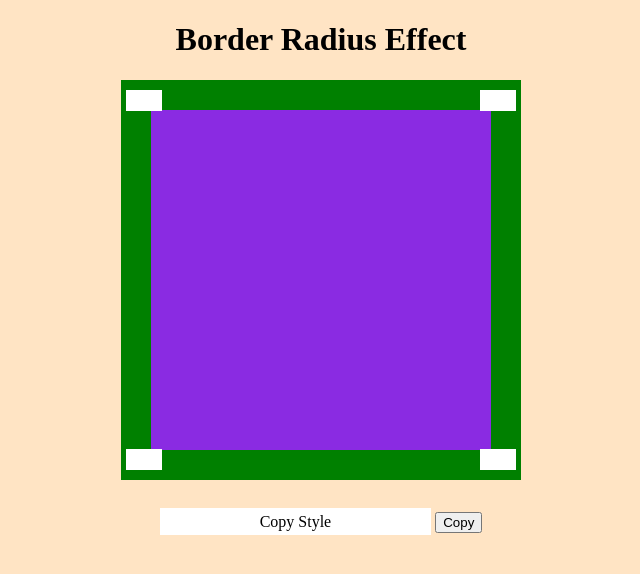
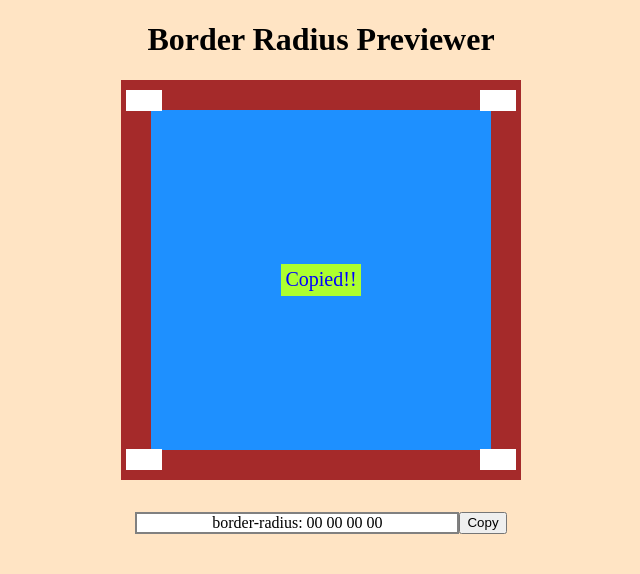
Before and after one commit to Tade77/florinpop, a plain HTML site: page index.html in a window 1280 px wide. Both pictures are taken after a click on the button "Copy". Shown: the whole page, without its empty margins (319-959 px from the left). Drawn offline with Linux system fonts and the light colour scheme.

Commit message:
project init

```diff
--- a/index.html
+++ b/index.html
@@ -8,8 +8,9 @@
     <title>Border Radius Previewer</title>
   </head>
   <body>
-    <h1>Border Radius Effect</h1>
+    <h1>Border Radius Previewer</h1>
     <div id="container">
+      <div id="modal">Copied!!</div>
       <input type="text" id="value1" />
       <input type="text" id="value2" />
       <input type="text" id="value3" />
@@ -18,7 +19,15 @@
       <div id="outer"></div>
     </div>
     <div class="output">
-      <span id="text">Copy Style</span>
+      <div>
+        <span id="display">
+          border-radius:
+          <span id="prop1">00</span>
+          <span id="prop2">00</span>
+          <span id="prop3">00</span>
+          <span id="prop4">00</span>
+        </span>
+      </div>
       <button id="btn">Copy</button>
     </div>
     <script src="./index.js"></script>
--- a/index.js
+++ b/index.js
@@ -1,36 +1,54 @@
 //selector
 const outerEl = document.querySelector("#outer");
+const modalEl = document.querySelector("#modal");
 const input1El = document.querySelector("#value1");
 const input2El = document.querySelector("#value2");
 const input3El = document.querySelector("#value3");
 const input4El = document.querySelector("#value4");
-const textEl = document.getElementById("text");
+// const textEl = document.getElementById("text");
 const buttonEl = document.getElementById("btn");
+const displayEl = document.getElementById("display");
+const prop1El = document.querySelector("#prop1");
+const prop2El = document.querySelector("#prop2");
+const prop3El = document.querySelector("#prop3");
+const prop4El = document.querySelector("#prop4");
 
 //triggers or eventListener
-buttonEl.addEventListener("click", () => alert("text copied"));
+buttonEl.addEventListener("click", () => {
+  navigator.clipboard.writeText(displayEl.innerText);
+});
+buttonEl.addEventListener("click", () => {
+  modalEl.style.display = "flex";
+});
+modalEl.addEventListener("mouseover", () => {
+  modalEl.style.display = "none";
+});
 
 //top left
 input1El.addEventListener("input", () => {
   let topLeft;
   topLeft = `${parseInt(input1El.value)}px`;
   outerEl.style.borderTopLeftRadius = topLeft;
+  prop1El.innerHTML = topLeft;
 });
 //top right
 input2El.addEventListener("input", () => {
   let topRight;
   topRight = `${parseInt(input2El.value)}px`;
   outerEl.style.borderTopRightRadius = topRight;
+  prop2El.innerHTML = topRight;
 });
 //bottom right
 input3El.addEventListener("input", () => {
   let bottomRight;
   bottomRight = `${parseInt(input3El.value)}px`;
   outerEl.style.borderBottomRightRadius = bottomRight;
+  prop3El.innerHTML = bottomRight;
 });
 //bottom left
 input4El.addEventListener("input", () => {
   let bottomLeft;
   bottomLeft = `${parseInt(input4El.value)}px`;
   outerEl.style.borderBottomLeftRadius = bottomLeft;
+  prop4El.innerHTML = bottomLeft;
 });
--- a/style.css
+++ b/style.css
@@ -23,14 +23,14 @@ h1 {
   justify-content: center;
   align-items: center;
   flex-direction: column;
-  background-color: green;
+  background-color: brown;
   position: relative;
 }
 #outer {
   height: 20rem;
   width: 20rem;
   padding: 10px 10px;
-  background-color: blueviolet;
+  background-color: dodgerblue;
 }
 #value1 {
   position: absolute;
@@ -86,3 +86,25 @@ h1 {
   border: none;
   outline: none;
 }
+#modal {
+  position: absolute;
+  display: none;
+  justify-content: center;
+  align-items: center;
+  z-index: 1;
+  height: 2rem;
+  width: 5rem;
+  font-size: 20px;
+  background-color: greenyellow;
+  color: blue;
+}
+div {
+  display: flex;
+}
+#display {
+  background-color: white;
+  text-align: center;
+  column-gap: 10px;
+  width: 20rem;
+  border: 2px solid gray;
+}
```
